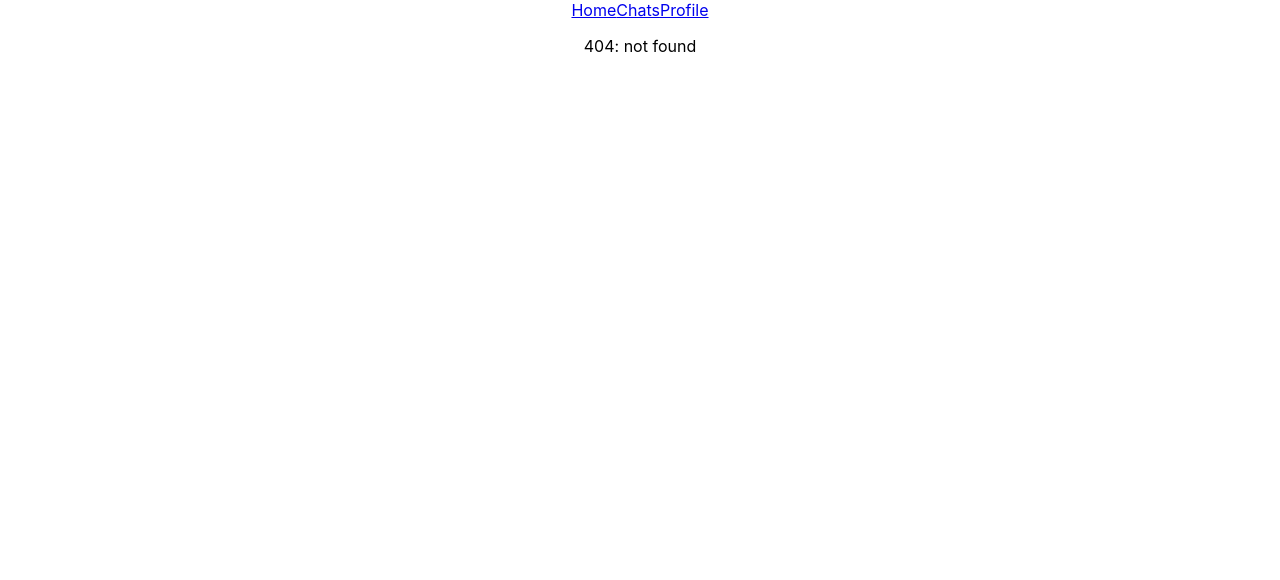
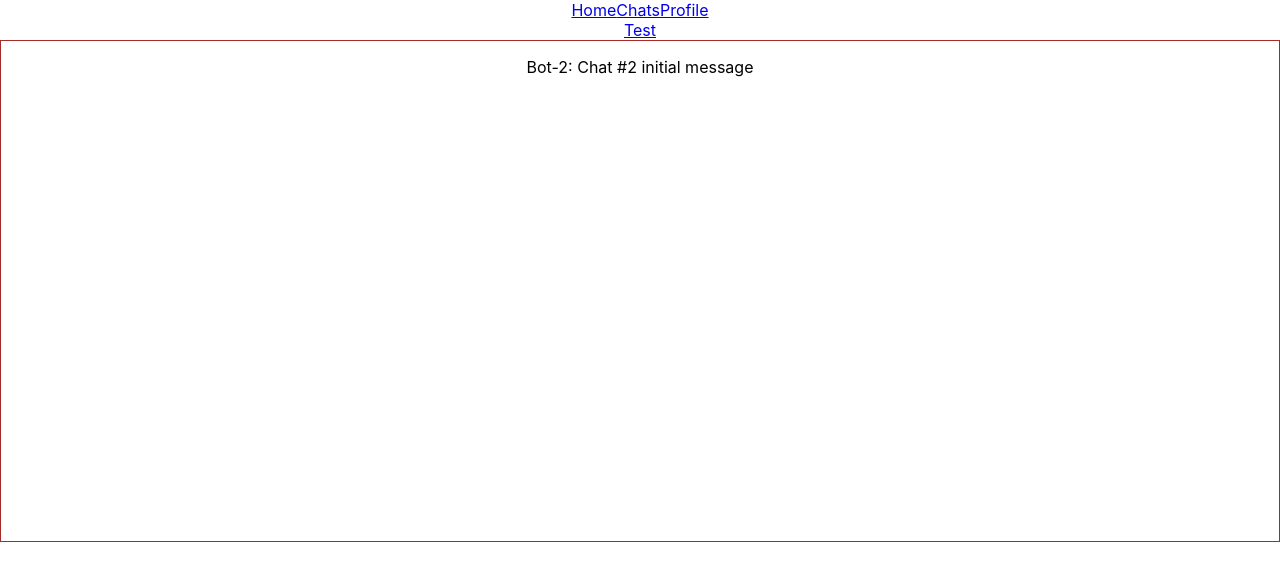
Before and after one commit to Nevroid/GB_ReactJS, a React (Create React App) app in the folder gb_react_proj/: page /test/1 in a window 1280 px wide. Before the commit this address had no page. Shown: the top 580 px of the page. Built offline with nearby package versions, Linux system fonts and the light colour scheme.

Commit message:
hw_lesson06_in_progress

```diff
--- a/gb_react_proj/src/Chatbox.js
+++ b/gb_react_proj/src/Chatbox.js
@@ -5,37 +5,54 @@ import serverData from './data'
 import { TextField } from "@material-ui/core"
 import { Button } from "@material-ui/core"
 import { useParams } from 'react-router'
+import { useDispatch, useSelector } from 'react-redux';
+import { chatAddMsg } from './store/actions/chatActions';
 
 
-function Chatbox() {
+export default function Chatbox() {
   const params = useParams()
-  const [messageList, setMessageList] = useState(serverData.chats[params.chatId].messages)
-  const [inputValue, setInputValue] = useState('')
+  // const [messageList, setMessageList] = useState(serverData.chats[params.chatId].messages)
+  const {id, name, messages} = useSelector((state) => state.chat.chats.find(chat => chat.id === +params.chatId))
+
+  const dispatch = useDispatch()
+
   const updateMessageList = (e) => {
     e.preventDefault()
     // console.log(e)
     if (inputValue !== '') {
-      setMessageList([...messageList, {author: serverData.users.user, text: inputValue}])
+      dispatch(chatAddMsg({author: serverData.users.user, text: inputValue, id: +params.chatId}))
       setInputValue('')
     } else {
-      setMessageList([...messageList, {author: serverData.chats[params.chatId].name, text: 'You should write something'}])
+      dispatch(chatAddMsg({author: name, text: 'You should write something', id: id}))
 
     }
   }
+  const [inputValue, setInputValue] = useState('')
+  // const updateMessageList = (e) => {
+  //   e.preventDefault()
+  //   // console.log(e)
+  //   if (inputValue !== '') {
+  //     setMessageList([...messageList, {author: serverData.users.user, text: inputValue}])
+  //     setInputValue('')
+  //   } else {
+  //     setMessageList([...messageList, {author: serverData.chats[params.chatId].name, text: 'You should write something'}])
+
+  //   }
+  // }
   const inputText = (e) => {
     setInputValue(e.target.value)
   }
   useEffect(() => {
-    if (messageList.length && messageList[messageList.length - 1].author !== serverData.chats[params.chatId].name) {
+    if ( messages.length &&  messages[ messages.length - 1].author !== name) {
       setTimeout(() =>{
-        setMessageList([...messageList, {author: serverData.chats[params.chatId].name, text: 'Your message is: ' + messageList[messageList.length - 1].text}])
+        dispatch(chatAddMsg({author: name, text: 'Your message is: ' + messages[messages.length - 1].text, id: id}))
       }, 1000)
     }
-  }, [messageList, params.chatId])
+  }, [messages, params.chatId, id, name, dispatch])
   return (
     <div className='Chatbox'>
       <div className="messageArea">
-        { messageList.map((message, index) => <ChatMessage key={index} text={message.text} author={message.author}/>) }
+        { messages.map((message, index) => <ChatMessage key={index} text={message.text} author={message.author}/>) }
       </div>
       <form onSubmit={updateMessageList}>
         <TextField
@@ -55,4 +72,3 @@ function Chatbox() {
     </div>
     )
 }
-export default Chatbox;
--- a/gb_react_proj/src/Profile.js
+++ b/gb_react_proj/src/Profile.js
@@ -13,7 +13,7 @@ function Profile () {
     setUserData(e.target.value)
   }
 
-  const {name, age, showName} = useSelector((state) => state)
+  const {name, age, showName} = useSelector((state) => state.profile)
 
   const dispatch = useDispatch()
   const setShowName = () => {
--- a/gb_react_proj/src/Router.js
+++ b/gb_react_proj/src/Router.js
@@ -2,6 +2,7 @@ import Chatbox from './Chatbox'
 import ChatList from './ChatList'
 import Profile from './Profile'
 import Home from './Home'
+import TestChat from './TestChat'
 import React from 'react'
 import { Switch, Route } from 'react-router'
 import { Link } from 'react-router-dom'
@@ -13,6 +14,8 @@ function Router () {
         <Link to="/">Home</Link>
         <Link to="/chats/">Chats</Link>
         <Link to="/profile">Profile</Link>
+        <br></br>
+        <Link to="/test">Test</Link>
       </div>
 
       <Switch>
@@ -29,6 +32,9 @@ function Router () {
           <Route path="/profile">
               <Profile />
           </Route>
+          <Route path="/test/:testChatId">
+            <TestChat />
+          </Route>
           <Route>
               <p>404: not found</p>
           </Route>
--- /dev/null
+++ b/gb_react_proj/src/TestChat.js
@@ -0,0 +1,35 @@
+import React from 'react'
+import { useSelector } from 'react-redux'
+import { useParams } from 'react-router'
+
+import ChatMessage from './ChatMessage'
+
+export default function TestChat () {
+  const {testChatId} = useParams()
+
+
+  const {messages} = useSelector((state) => state.chat.chats.find(chat => chat.id === +testChatId))
+
+  return (
+    <div className='Chatbox'>
+    <div className="messageArea">
+      { messages.map((message, index) => <ChatMessage key={index} text={message.text} author={message.author}/>) }
+    </div>
+    {/* <form>
+      <TextField
+        placeholder="Type your message"
+        onChange={inputText}
+        value={inputValue}
+        autoFocus
+      />
+      <Button
+        variant="outlined"
+        color="primary"
+        onClick={updateMessageList}
+      >
+        Send
+      </Button>
+    </form> */}
+  </div>
+  )
+}
--- /dev/null
+++ b/gb_react_proj/src/store/actions/chatActions.js
@@ -0,0 +1,11 @@
+export const CHAT_ADD_MSG = 'CHAT_ADD_MSG'
+
+export const chatAddMsg = (id, author, text) => ({
+    type: CHAT_ADD_MSG,
+    payload: {
+        id,
+        author,
+        text
+    }
+
+})
--- /dev/null
+++ b/gb_react_proj/src/store/reducers/chatReducer.js
@@ -0,0 +1,42 @@
+import {CHAT_ADD_MSG} from '../actions/chatActions'
+
+const initialState = {
+    users: {
+      user: 'User',
+      bot001: 'Bot-1',
+      bot002: 'Bot-2',
+      bot003: 'Bot-3'
+    },
+    chats: [
+      {
+        id: 0,
+        messages: [{author: 'Bot-1', text: 'Chat #1 initial message'}],
+        name: 'Bot-1'
+      },
+      {
+        id: 1,
+        messages: [{author: 'Bot-2', text: 'Chat #2 initial message'}],
+        name: 'Bot-2'
+      },
+      {
+        id: 2,
+        messages: [{author: 'Bot-3', text: 'Chat #3 initial message'}],
+        name: 'Bot-3'
+      }
+    ]
+}
+
+const chatReducer = (state = initialState, action) => {
+    switch (action.type) {
+      case CHAT_ADD_MSG:
+        return {
+          // ...state,
+          ...state.chats.find(chat => chat.id === action.payload.id).messages.push({author: action.payload.author, text: action.payload.text})
+
+        }
+      default:
+        return state
+    }
+  }
+
+  export default chatReducer
--- a/gb_react_proj/src/store/reducers/profileReducer.js
+++ b/gb_react_proj/src/store/reducers/profileReducer.js
@@ -1,5 +1,5 @@
 import { PROFILE_SET_DATA } from '../actions/profileSetData'
-import { PROFILE_SHOW_NAME } from '../actions//profileShowName'
+import { PROFILE_SHOW_NAME } from '../actions/profileShowName'
 
 const initialState = {
   showName: true,
--- a/gb_react_proj/src/store/store.js
+++ b/gb_react_proj/src/store/store.js
@@ -1,8 +1,13 @@
-import { createStore, applyMiddleware, compose } from 'redux'
+import { createStore, combineReducers, applyMiddleware, compose } from 'redux'
 import thunk from 'redux-thunk'
 
 import profileReducer from './reducers/profileReducer'
+import chatReducer from './reducers/chatReducer'
 
 const composedEnhancer = compose(applyMiddleware(thunk), window.__REDUX_DEVTOOLS_EXTENSION__ && window.__REDUX_DEVTOOLS_EXTENSION__())
+const rootReducer = combineReducers({
+  profile: profileReducer,
+  chat: chatReducer
+})
 
-export const store = createStore(profileReducer, composedEnhancer)
+export const store = createStore(rootReducer, composedEnhancer)
```
